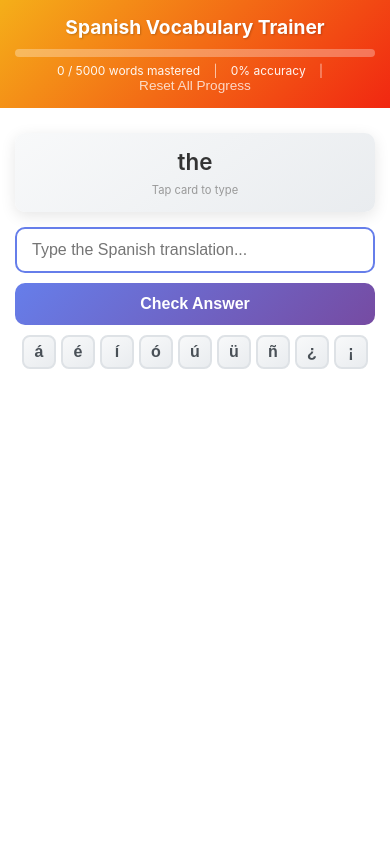
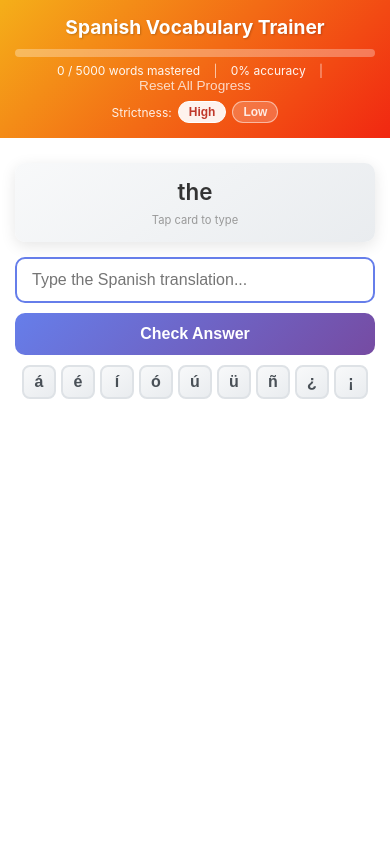
Before and after one commit to lukewhitesides/fearless-quail, a Flask app: page / in a window 390 px wide. Run offline with Flask 3, Linux system fonts and the light colour scheme; some libraries are stand-ins or nearby versions.

Commit message:
Add Strictness setting with Low/High modes and accent-miss feedback
Introduces a persistent Strictness setting (High/Low) accessible from the
header. In Low mode, answers missing only an accent mark (e.g. "a" instead
of "á") are counted as correct, and a yellow notice explains to the user
that they missed the accent but still earned credit.

- Backend: add `remove_accents()` helper using unicodedata; update
  `check_answer_match()` to accept `strictness` and return
  `{'correct', 'accent_only_miss'}`; add `/api/settings` GET/POST
  endpoint persisted in user_progress.json
- Frontend: strictness toggle buttons in the header; accent-miss note
  (amber banner) shown inside the correct-feedback area; settings loaded
  on init and saved on toggle

https://claude.ai/code/session_015dikvENyQLSdGGaK9GJ5Zw

```diff
--- a/app.py
+++ b/app.py
@@ -2,6 +2,7 @@ from flask import Flask, jsonify, request, render_template
 import json
 import os
 import random
+import unicodedata
 from datetime import datetime
 
 app = Flask(__name__)
@@ -23,10 +24,14 @@ def load_progress_json():
                 'session_count': 1,
                 'last_session': datetime.now().isoformat()
             },
-            'word_progress': {}
+            'word_progress': {},
+            'settings': {'strictness': 'high'}
         }
     with open(PROGRESS_FILE, 'r', encoding='utf-8') as f:
-        return json.load(f)
+        progress = json.load(f)
+    if 'settings' not in progress:
+        progress['settings'] = {'strictness': 'high'}
+    return progress
 
 def save_progress_json(progress):
     with open(PROGRESS_FILE, 'w', encoding='utf-8') as f:
@@ -69,13 +74,29 @@ def normalize_answer(answer):
     """Normalize answer for comparison."""
     return answer.strip().lower()
 
-def check_answer_match(user_answer, correct_answers):
-    """Check if user's answer matches any correct answer."""
+def remove_accents(text):
+    """Remove accent marks from text for loose comparison."""
+    nfkd = unicodedata.normalize('NFKD', text)
+    return ''.join(c for c in nfkd if not unicodedata.combining(c))
+
+def check_answer_match(user_answer, correct_answers, strictness='high'):
+    """Check if user's answer matches any correct answer.
+
+    Returns a dict: {'correct': bool, 'accent_only_miss': bool}.
+    accent_only_miss is True when the answer would be correct if accents are ignored.
+    """
     normalized_user = normalize_answer(user_answer)
     for correct in correct_answers:
         if normalize_answer(correct) == normalized_user:
-            return True
-    return False
+            return {'correct': True, 'accent_only_miss': False}
+
+    if strictness == 'low':
+        user_no_accents = remove_accents(normalized_user)
+        for correct in correct_answers:
+            if remove_accents(normalize_answer(correct)) == user_no_accents:
+                return {'correct': True, 'accent_only_miss': True}
+
+    return {'correct': False, 'accent_only_miss': False}
 
 @app.route('/')
 def index():
@@ -162,8 +183,11 @@ def check_user_answer():
     if not word:
         return jsonify({'error': 'Word not found'}), 404
 
-    # Check the answer
-    is_correct = check_answer_match(user_answer, word['spanish'])
+    # Check the answer using current strictness setting
+    strictness = progress.get('settings', {}).get('strictness', 'high')
+    result = check_answer_match(user_answer, word['spanish'], strictness)
+    is_correct = result['correct']
+    accent_only_miss = result['accent_only_miss']
 
     # Get current word progress
     wp = progress['word_progress'].get(word_id, {
@@ -193,6 +217,7 @@ def check_user_answer():
 
     return jsonify({
         'correct': is_correct,
+        'accent_only_miss': accent_only_miss,
         'valid_answers': word['spanish'],
         'mastered': wp['mastered'],
         'streak': wp['streak']
@@ -271,6 +296,16 @@ def get_progress():
         'last_session': progress['user_stats']['last_session']
     })
 
+@app.route('/api/settings', methods=['GET', 'POST'])
+def handle_settings():
+    progress = load_progress_json()
+    if request.method == 'POST':
+        data = request.get_json()
+        if 'strictness' in data and data['strictness'] in ('low', 'high'):
+            progress['settings']['strictness'] = data['strictness']
+            save_progress_json(progress)
+    return jsonify(progress['settings'])
+
 @app.route('/api/reset', methods=['POST'])
 def reset_progress():
     reset_all_progress()
--- a/static/app.js
+++ b/static/app.js
@@ -4,6 +4,7 @@ let isAnswered = false;
 let autoAdvanceTimeout = null;
 let reviewMode = false;
 let reviewedWordIds = [];
+let currentStrictness = 'high';
 
 // DOM Elements
 const englishWordEl = document.getElementById('english-word');
@@ -28,12 +29,16 @@ const activeCountEl = document.getElementById('active-count');
 const reviewModeIndicator = document.getElementById('review-mode-indicator');
 const reviewRemainingEl = document.getElementById('review-remaining');
 const exitReviewBtn = document.getElementById('exit-review-btn');
+const strictnessHighBtn = document.getElementById('btn-strictness-high');
+const strictnessLowBtn = document.getElementById('btn-strictness-low');
+const accentMissNoteEl = document.getElementById('accent-miss-note');
 
 // Initialize
 document.addEventListener('DOMContentLoaded', () => {
     loadNextWord();
     loadProgress();
     loadActiveWordCount();
+    loadSettings();
     setupEventListeners();
 });
 
@@ -45,6 +50,9 @@ function setupEventListeners() {
 
     reviewBtn.addEventListener('click', enterReviewMode);
     exitReviewBtn.addEventListener('click', exitReviewMode);
+
+    strictnessHighBtn.addEventListener('click', () => setStrictness('high'));
+    strictnessLowBtn.addEventListener('click', () => setStrictness('low'));
 
     answerInput.addEventListener('keypress', (e) => {
         if (e.key === 'Enter') {
@@ -95,6 +103,7 @@ async function loadNextWord() {
         isAnswered = false;
         feedbackEl.style.display = 'none';
         feedbackEl.classList.remove('correct', 'incorrect', 'show');
+        accentMissNoteEl.style.display = 'none';
         answerInput.value = '';
         answerInput.disabled = false;
         submitBtn.style.display = 'inline-block';
@@ -187,6 +196,19 @@ async function checkAnswer() {
             }
             feedbackText.textContent = text;
 
+            // Show accent-miss note if the only mistake was a missing accent
+            if (data.accent_only_miss) {
+                const correctForm = data.valid_answers.find(
+                    a => a.toLowerCase().replace(/[^\w\s]/g, '') !== a.toLowerCase() ||
+                         a !== userAnswer
+                ) || data.valid_answers[0];
+                accentMissNoteEl.textContent =
+                    `Heads up: you missed an accent mark (correct: "${correctForm}") — but you still get credit on Low Strictness!`;
+                accentMissNoteEl.style.display = 'block';
+            } else {
+                accentMissNoteEl.style.display = 'none';
+            }
+
             // Show other accepted answers (synonyms) if there are any
             const otherAnswers = data.valid_answers.filter(
                 a => a.toLowerCase() !== userAnswer.toLowerCase()
@@ -198,7 +220,11 @@ async function checkAnswer() {
                     span.textContent = answer;
                     correctAnswersEl.appendChild(span);
                 });
-                // Give more time to read synonyms
+                // Give more time to read synonyms / accent note
+                autoAdvanceTimeout = setTimeout(() => loadNextWord(), 2500);
+            } else if (data.accent_only_miss) {
+                correctAnswersEl.innerHTML = '';
+                // Give time to read the accent miss note
                 autoAdvanceTimeout = setTimeout(() => loadNextWord(), 2500);
             } else {
                 correctAnswersEl.innerHTML = '';
@@ -209,6 +235,7 @@ async function checkAnswer() {
             feedbackEl.classList.add('incorrect');
             feedbackIcon.textContent = '✗';
             feedbackText.textContent = 'Not quite right';
+            accentMissNoteEl.style.display = 'none';
 
             correctAnswersEl.innerHTML = '<strong>Correct answers:</strong>';
             data.valid_answers.forEach(answer => {
@@ -272,6 +299,36 @@ function exitReviewMode() {
     loadNextWord();
 }
 
+async function loadSettings() {
+    try {
+        const response = await fetch('/api/settings');
+        const data = await response.json();
+        currentStrictness = data.strictness;
+        updateStrictnessUI();
+    } catch (error) {
+        console.error('Error loading settings:', error);
+    }
+}
+
+function updateStrictnessUI() {
+    strictnessHighBtn.classList.toggle('active', currentStrictness === 'high');
+    strictnessLowBtn.classList.toggle('active', currentStrictness === 'low');
+}
+
+async function setStrictness(value) {
+    try {
+        await fetch('/api/settings', {
+            method: 'POST',
+            headers: { 'Content-Type': 'application/json' },
+            body: JSON.stringify({ strictness: value })
+        });
+        currentStrictness = value;
+        updateStrictnessUI();
+    } catch (error) {
+        console.error('Error saving settings:', error);
+    }
+}
+
 function showCompletion() {
     flashcardEl.style.display = 'none';
     answerSection.style.display = 'none';
--- a/static/style.css
+++ b/static/style.css
@@ -64,6 +64,42 @@ header h1 {
 .separator {
     margin: 0 10px;
     opacity: 0.7;
+}
+
+.strictness-setting {
+    margin-top: 10px;
+    display: flex;
+    align-items: center;
+    justify-content: center;
+    gap: 8px;
+    font-size: 0.85rem;
+}
+
+.strictness-label {
+    color: rgba(255, 255, 255, 0.9);
+}
+
+.strictness-option {
+    background: rgba(255, 255, 255, 0.2);
+    border: 1px solid rgba(255, 255, 255, 0.5);
+    color: rgba(255, 255, 255, 0.85);
+    padding: 4px 14px;
+    border-radius: 15px;
+    font-size: 0.8rem;
+    font-weight: 600;
+    cursor: pointer;
+    transition: all 0.2s ease;
+}
+
+.strictness-option:hover {
+    background: rgba(255, 255, 255, 0.35);
+    color: white;
+}
+
+.strictness-option.active {
+    background: rgba(255, 255, 255, 0.92);
+    color: #c0392b;
+    border-color: white;
 }
 
 main {
@@ -312,6 +348,17 @@ main {
     color: #721c24;
 }
 
+.accent-miss-note {
+    background: linear-gradient(145deg, #fff3cd 0%, #ffeeba 100%);
+    color: #856404;
+    border: 1px solid #ffc107;
+    border-radius: 8px;
+    padding: 8px 16px;
+    margin-bottom: 15px;
+    font-size: 0.9rem;
+    font-weight: 500;
+}
+
 .correct-answers {
     margin-bottom: 20px;
     color: #555;
@@ -448,6 +495,17 @@ footer {
         font-size: 0.75rem;
     }
 
+    .strictness-setting {
+        font-size: 0.75rem;
+        gap: 6px;
+        margin-top: 8px;
+    }
+
+    .strictness-option {
+        padding: 3px 10px;
+        font-size: 0.75rem;
+    }
+
     main {
         padding: 15px;
     }
--- a/templates/index.html
+++ b/templates/index.html
@@ -20,6 +20,11 @@
                     <span id="accuracy">0</span>% accuracy
                     <span class="separator">|</span>
                     <button id="reset-progress-btn" class="reset-link">Reset All Progress</button>
+                </div>
+                <div class="strictness-setting">
+                    <span class="strictness-label">Strictness:</span>
+                    <button class="strictness-option" id="btn-strictness-high" data-value="high">High</button>
+                    <button class="strictness-option" id="btn-strictness-low" data-value="low">Low</button>
                 </div>
             </div>
         </header>
@@ -66,6 +71,7 @@
             <div class="feedback" id="feedback" style="display: none;">
                 <div class="feedback-icon" id="feedback-icon"></div>
                 <div class="feedback-text" id="feedback-text"></div>
+                <div class="accent-miss-note" id="accent-miss-note" style="display: none;"></div>
                 <div class="correct-answers" id="correct-answers"></div>
                 <button id="next-btn" class="next-btn">Next Word</button>
             </div>
```
